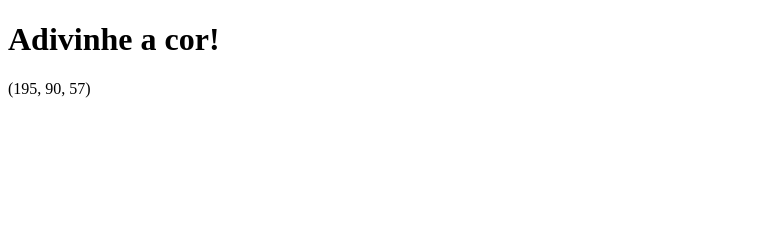
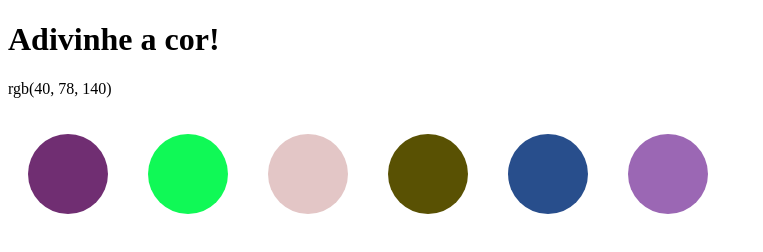
Before and after one commit to Flavio-foa/sd-015-a-project-color-guess, a website: page index.html in a window 1280 px wide. Shown: the whole page, without its empty margins (0-763 px from the left). Drawn offline with Linux system fonts and the light colour scheme.

Commit message:
Requisitos 3 e 4 concluidos

```diff
--- a/index.html
+++ b/index.html
@@ -10,6 +10,7 @@
 <body>
 <header id="title"><h1>Adivinhe a cor!</h1></header>
 <p id="rgb-color"></p>
+<div id="colors-container"></div>
 <script src="script.js"></script>
 </body>
 </html>
--- a/script.js
+++ b/script.js
@@ -1,10 +1,28 @@
 const guessColor = document.getElementById('rgb-color');
+const colorContainer = document.getElementById('colors-container');
+const numberOfOptions = 6;
+const rightAnswerIndex = Math.floor(Math.random() * 5);
 
 function randomRGBGenerator() {
   const r = Math.floor(Math.random() * 255);
   const g = Math.floor(Math.random() * 255);
   const b = Math.floor(Math.random() * 255);
-  guessColor.innerHTML = `(${r}, ${g}, ${b})`;
+  return `rgb(${r}, ${g}, ${b})`;
+}
+
+function addColors() {
+  for (let index = 0; index < numberOfOptions; index += 1) {
+    const newColorBall = document.createElement('span');
+    newColorBall.className = 'ball';
+    if (index === rightAnswerIndex) {
+      newColorBall.style.backgroundColor = `${guessColor.innerHTML}`;
+    } else {
+      newColorBall.style.backgroundColor = randomRGBGenerator();
+    }
+    colorContainer.appendChild(newColorBall);
+  }
 }
 
 randomRGBGenerator();
+guessColor.innerHTML = randomRGBGenerator();
+addColors();
--- a/style.css
+++ b/style.css
@@ -0,0 +1,7 @@
+.ball {
+  display: inline-block;
+  width: 80px;
+  height: 80px;
+  margin: 20px;
+  border-radius: 50%;
+}
```
